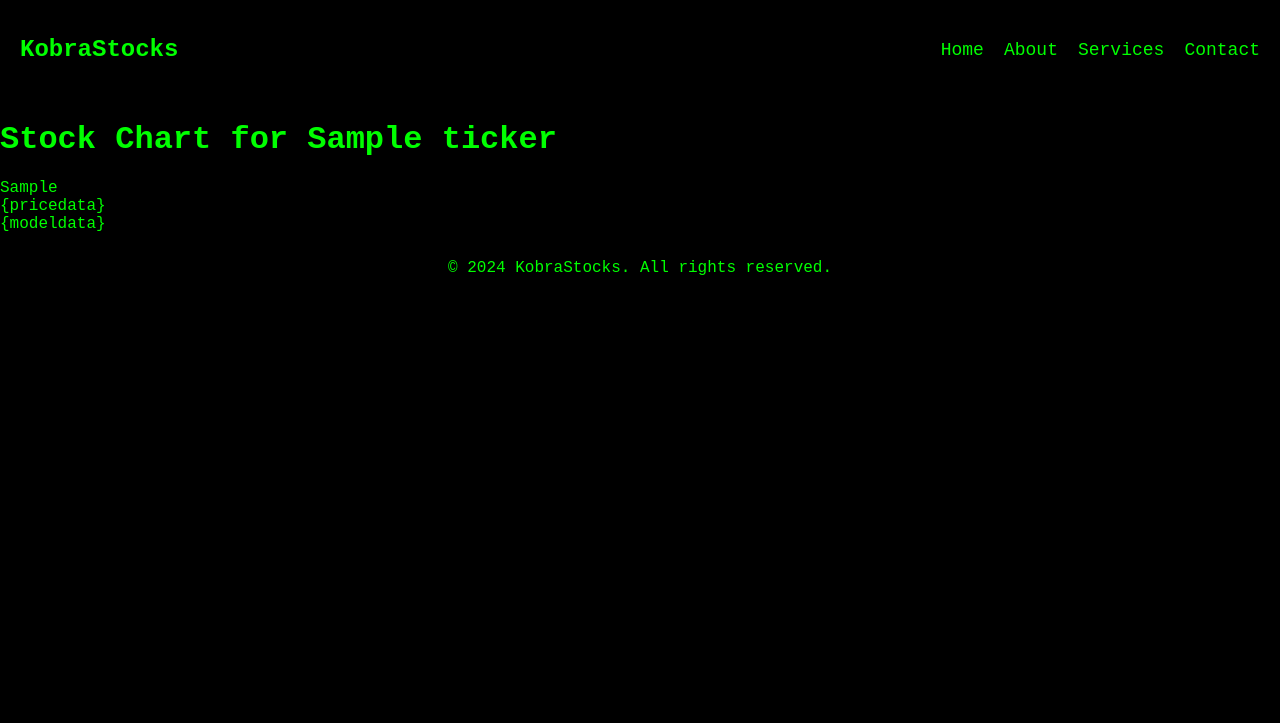
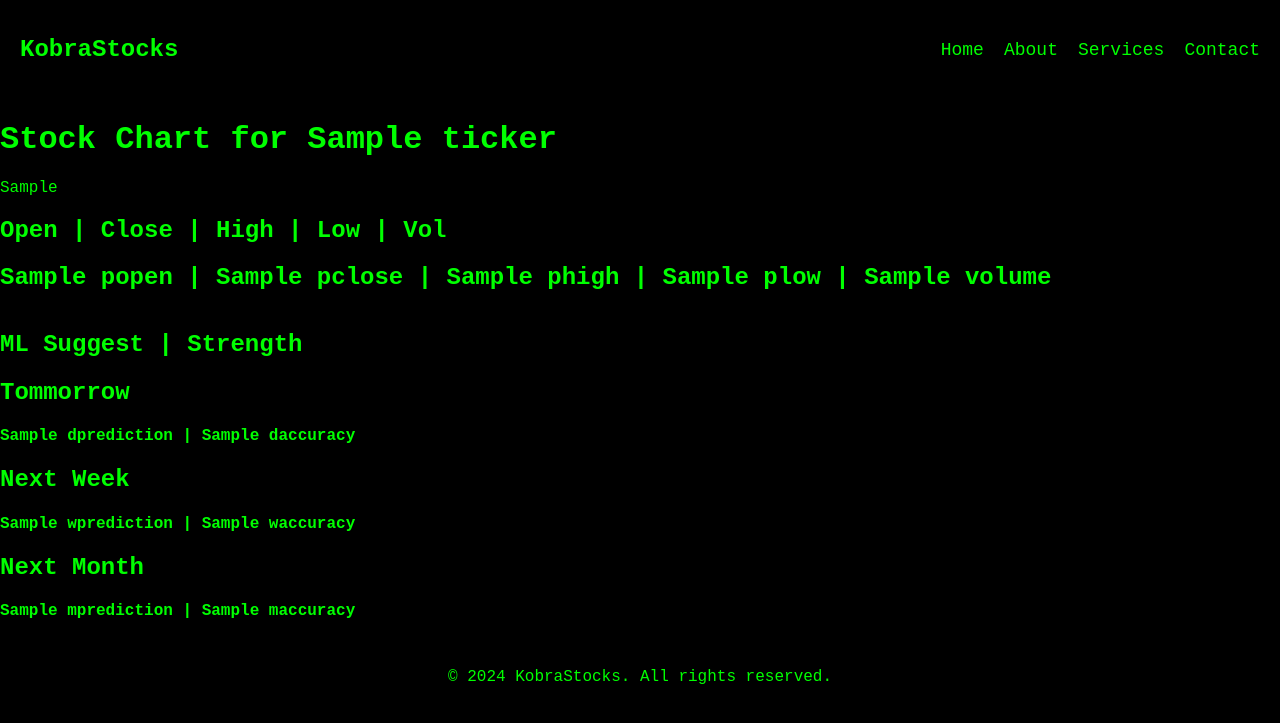
Before and after one commit to spencer-sliffe/KobraStocks, a Flask app: template Backend/templates/results.html in a window 1280 px wide. Shown: the top 723 px of the page. Run offline with Flask 3, Linux system fonts and the light colour scheme; the template is opened without the code that fills it: most values are stand-ins (such as "Sample title", 1, 10 or a date in 2020).

Commit message:
almost done

```diff
--- a/Backend/app.py
+++ b/Backend/app.py
@@ -1,7 +1,8 @@
 from flask import Flask, render_template, request
 import plotly.graph_objs as go
 import plotly.offline as pyo
-from main import retrieveData, addIndicators, makeChart
+import pandas as pd
+from main import retrieveData, addIndicators, makeChart, trainModels
 
 app = Flask(__name__)
 
@@ -31,16 +32,52 @@
     mA50 = request.args.get('MA50', default=False, type=bool)
     mACD= request.args.get('MACD', default=False, type=bool)
     rSI = request.args.get('RSI', default=False, type=bool)
+    if(mA9=='on'):
+        mA9=True
+    if(mA50=='on'):
+        mA50=True
+    if(mACD=='on'):
+        mACD=True
+    if(rSI=='on'):
+        rSI=True
+
 
     dataframe = retrieveData(ticker,period)
     dataframe=addIndicators(dataframe,mA9,mA50,mACD,rSI)
+    daccuracy,dprediction=trainModels(dataframe,1)
+    waccuracy,wprediction=trainModels(dataframe,2)
+    maccuracy,mprediction=trainModels(dataframe,3)
+
     fig=makeChart(dataframe,mA9,mA50)
+    graph_html = pyo.plot(fig, output_type='div', include_plotlyjs=True)
+
+   #remove this
+    dprediction,daccuracy,wprediction,waccuracy,mprediction,maccuracy=0
+
+    if(dprediction==1):
+        dprediction='BUY'
+    else:
+        dprediction='SELL'
+    if(wprediction==1):
+        wprediction='BUY'
+    else:
+        wprediction='SELL'
+    if(mprediction==1):
+        mprediction='BUY'
+    else:
+        mprediction='SELL'
 
 
+    today=dataframe.tail(1).drop(['Month', 'Week', 'Tomorrow'], axis=1)
+    today['Date'] = today.index
+    today['Date'] = pd.to_datetime(today['Date'])
 
 
-    graph_html = pyo.plot(fig, output_type='div', include_plotlyjs=True)
-    return render_template('results.html', graph_html=graph_html,ticker=ticker)
+    return render_template('results.html', graph_html=graph_html,ticker=ticker,
+                           dprediction=dprediction,wprediction=wprediction,mprediction=mprediction,
+                           daccuracy=daccuracy,waccuracy=waccuracy,maccuracy=maccuracy,
+
+                           popen=format(today['Open'].iloc[0],".2f"),pclose=format(today['Close'].iloc[0],".2f"),phigh=format(today['High'].iloc[0],".2f"),plow=format(today['Low'].iloc[0],".2f"),volume=today['Volume'].iloc[0])
 
 
 
--- a/Backend/templates/results.html
+++ b/Backend/templates/results.html
@@ -28,9 +28,17 @@
     <h1>Stock Chart for {{ ticker }}</h1>
     <div>{{ graph_html|safe }}</div>
 
-    <div class="data">{pricedata}</div>
+    <div class="data">
+        <h2>Open  | Close  | High  | Low  | Vol   </h2>
+        <h2>{{popen}}  | {{pclose}}  | {{phigh}}  | {{plow}}  | {{volume}}   </h2>
+    </div>
 
-    <div class="data">{modeldata}</div>
+    <div class="data">
+        <div><h2>ML Suggest     |     Strength </h2><h4></h4></div>
+        <div><h2>Tommorrow</h2><h4>{{dprediction}}     |     {{daccuracy}}</h4></div>
+        <div><h2>Next Week</h2><h4>{{wprediction}}     |     {{waccuracy}}</h4></div>
+        <div><h2>Next Month</h2><h4>{{mprediction}}    |     {{maccuracy}}</h4></div>
+    </div>
     <footer>
         <p>&copy; 2024 KobraStocks. All rights reserved.</p>
     </footer>
```
Also changed, not shown: Backend/main.py (+66 -40 lines), Backend/templates/index.html (+26 -5 lines), Backend/test.py (+38 -37 lines).
